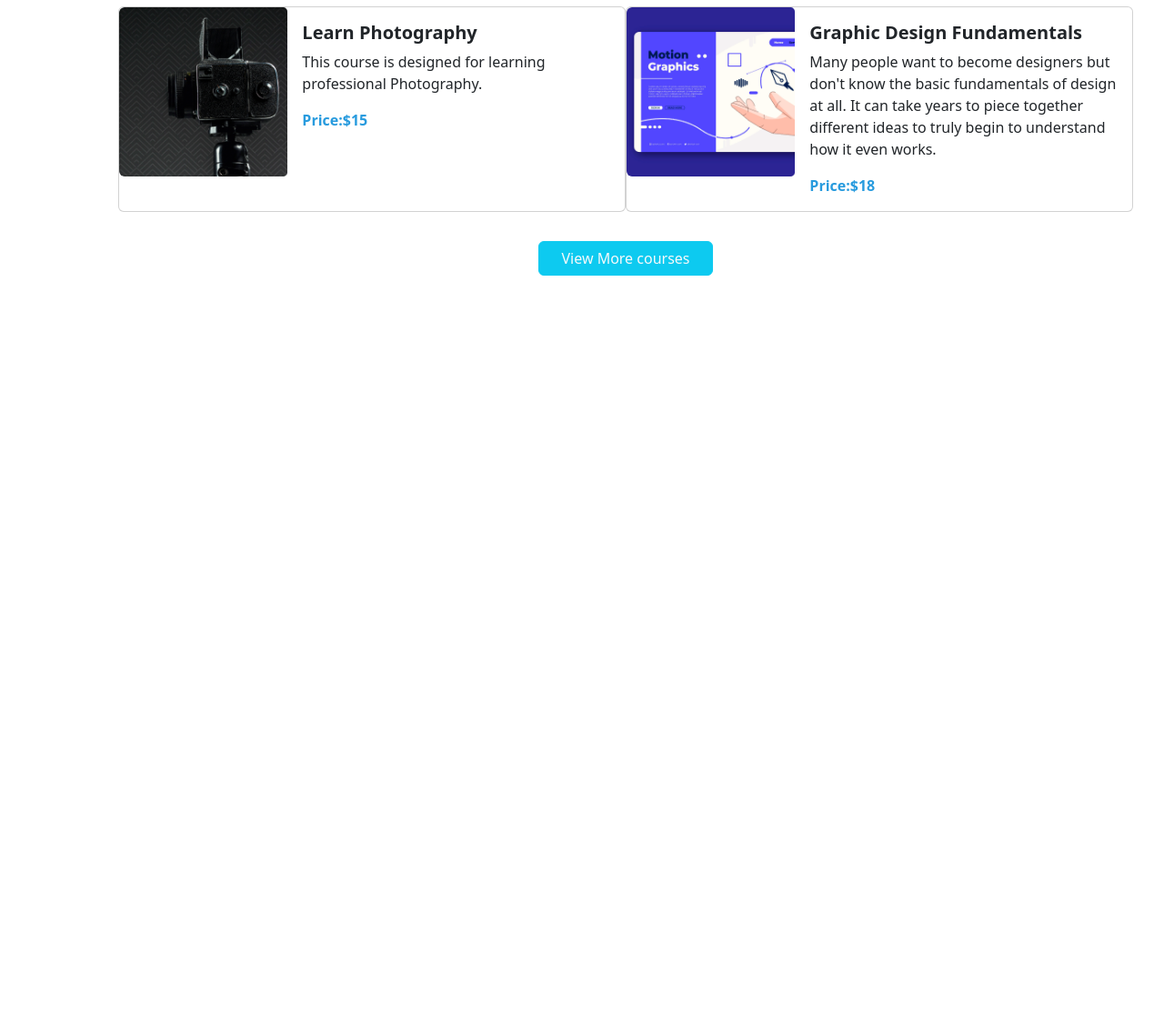
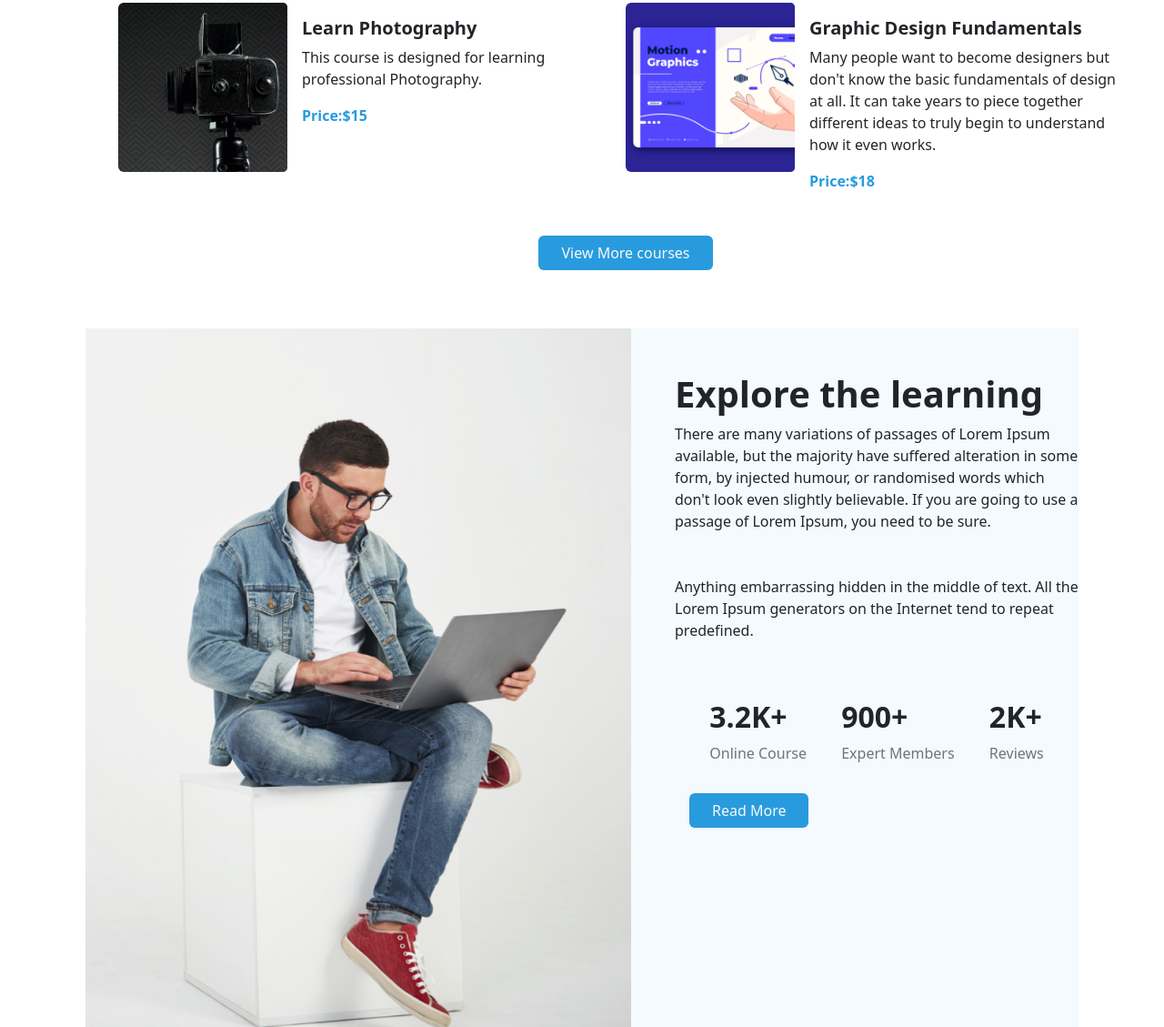
Before and after one commit to ivan975/education, a plain HTML site: page index.html in a window 1280 px wide. Shown: the part 1439-2568 px from the top of the page at 91% size. Before the commit the page ends 1758 px from the top, so only its background shows below. Drawn offline with nearby package versions, Linux system fonts and the light colour scheme.

Commit message:
explore part done

```diff
--- a/index.html
+++ b/index.html
@@ -108,7 +108,7 @@
         <!-- courses starts -->
         <section class="container ms-5">
             <div class="row row-cols-1 row-cols-md-2 g-4">
-                <div class="card mb-3 mt-5 px-0">
+                <div class="card mb-3 mt-5 px-0 border border-0">
                     <div class=" row g-0">
                         <div class="col-md-4">
                             <img src="./images/course/course-1.png" class="img-fluid rounded-start" alt="...">
@@ -124,7 +124,7 @@
                         </div>
                     </div>
                 </div>
-                <div class="card mb-3 mt-5 px-0">
+                <div class="card mb-3 mt-5 px-0 border border-0">
                     <div class="row g-0">
                         <div class="col-md-4">
                             <img src="./images/course/course-2.png" class="img-fluid" alt=" ...">
@@ -140,7 +140,7 @@
                         </div>
                     </div>
                 </div>
-                <div class="card mb-3 mt-5 px-0">
+                <div class="card mb-3 mt-5 px-0 border border-0">
                     <div class=" row g-0">
                         <div class="col-md-4">
                             <img src="./images/course/course-3.png" class="img-fluid rounded-start" alt="...">
@@ -158,7 +158,7 @@
                         </div>
                     </div>
                 </div>
-                <div class="card mb-3 mt-5 px-0">
+                <div class="card mb-3 mt-5 px-0 border border-0">
                     <div class="row g-0">
                         <div class="col-md-4">
                             <img src="./images/course/course-4.png" class="img-fluid rounded-start" alt="...">
@@ -176,7 +176,7 @@
                         </div>
                     </div>
                 </div>
-                <div class="card mb-3 mt-5 px-0">
+                <div class="card mb-3 mt-5 px-0 border border-0">
                     <div class="row g-0">
                         <div class="col-md-4">
                             <img src="./images/course/course-5.png" class="img-fluid rounded-start" alt="...">
@@ -190,7 +190,7 @@
                         </div>
                     </div>
                 </div>
-                <div class="card mb-3 mt-5 px-0">
+                <div class="card mb-3 mt-5 px-0 border border-0">
                     <div class="row g-0">
                         <div class="col-md-4">
                             <img src="./images/course/course-6.png" class="img-fluid rounded-start" alt="...">
@@ -208,11 +208,42 @@
                 </div>
             </div>
             <div class="d-flex justify-content-center">
-                <button class="btn btn-info text-light m-3 px-4" type="submit">View More courses</button>
+                <button class="btn btn-color text-light m-3 px-4" type="submit">View More courses</button>
             </div>
         </section>
         <!-- courses ends -->
-
+        <!-- explore part starts -->
+        <section class="container mt-5">
+            <div class="d-flex bg-color">
+                <div class="me-5">
+                    <img src="./images/working.png" alt="">
+                </div>
+                <div class="my-5">
+                    <h1 class="fw-semibold">Explore the learning</h1>
+                    <p>There are many variations of passages of Lorem Ipsum available, but the majority have suffered
+                        alteration in some form, by injected humour, or randomised words which don't look even slightly
+                        believable. If you are going to use a passage of Lorem Ipsum, you need to be sure. <br><br><br>
+                        Anything embarrassing hidden in the middle of text. All the Lorem Ipsum generators on the
+                        Internet tend to repeat predefined.</p>
+                    <div class="d-flex justify-content-evenly flex-sm-wrap">
+                        <div>
+                            <h2 class="fw-bold mt-5">3.2K+</h2>
+                            <p class="text-secondary">Online Course</p>
+                        </div>
+                        <div>
+                            <h2 class="fw-bold mt-5">900+</h2>
+                            <p class="text-secondary">Expert Members</p>
+                        </div>
+                        <div>
+                            <h2 class="fw-bold mt-5">2K+</h2>
+                            <p class="text-secondary">Reviews</p>
+                        </div>
+                    </div>
+                    <button class="btn btn-color text-light m-3 px-4" type="submit">Read More</button>
+                </div>
+            </div>
+        </section>
+        <!-- explore part ends -->
     </main>
     <script src="https://cdn.jsdelivr.net/npm/bootstrap@5.2.0/dist/js/bootstrap.bundle.min.js"></script>
 </body>
--- a/style.css
+++ b/style.css
@@ -6,3 +6,9 @@
 .card-text-color {
   color: #289bde;
 }
+.bg-color {
+  background-color: #f4fafd;
+}
+.btn-color {
+  background-color: #289bde !important;
+}
```
